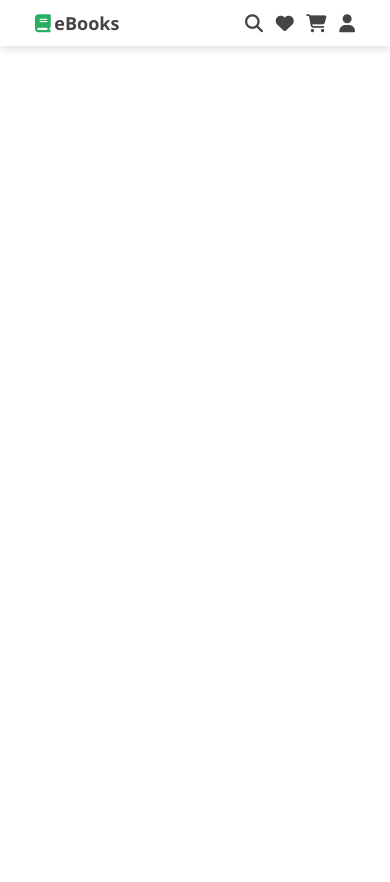
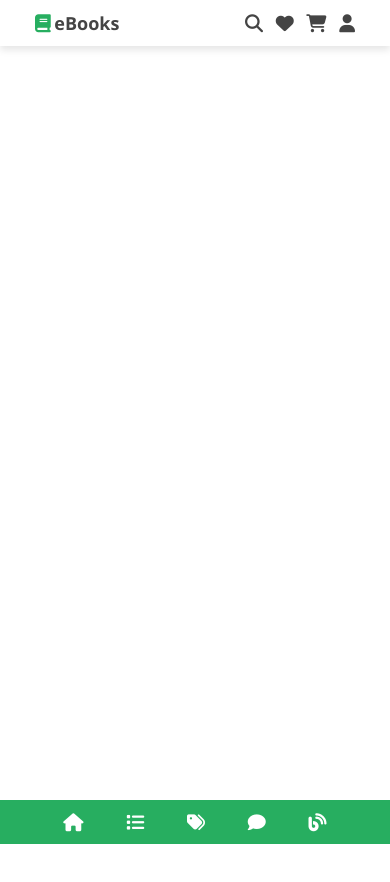
Before and after one commit to Muhammed-Nayeem/EBooks, a plain HTML site: page index.html in a window 390 px wide. Shown: the top 882 px of the page. Drawn offline with nearby package versions, Linux system fonts and the light colour scheme.

Commit message:
Bottom Navigation Markup and Style done

```diff
--- a/ASSETS/CSS/responsive.scss
+++ b/ASSETS/CSS/responsive.scss
@@ -46,6 +46,9 @@
       display: none;
     }
   }
+  .navigation {
+    display: block;
+  }
 }
 
 @media only screen and (min-width: 480px) and (max-width: 767px) {
--- /dev/null
+++ b/ASSETS/SCSS/Layouts/_bottom-navigation.scss
@@ -0,0 +1,24 @@
+.navigation {
+  background-color: $green;
+  position: fixed;
+  left: 0;
+  right: 0;
+  bottom: 0;
+  z-index: 1000;
+  display: none;
+  &__menu {
+    display: flex;
+    flex-direction: row;
+    justify-content: space-evenly;
+    align-items: center;
+    a {
+      display: inline-block;
+      font-size: 2.5rem;
+      padding: 1.8rem 2rem;
+      color: $white;
+      &:hover {
+        background-color: $darkGreen;
+      }
+    }
+  }
+}
--- a/ASSETS/SCSS/Layouts/_layout.scss
+++ b/ASSETS/SCSS/Layouts/_layout.scss
@@ -1 +1,2 @@
 @import "header";
+@import "bottom-navigation";
--- a/index.html
+++ b/index.html
@@ -52,6 +52,20 @@
     </header>
     <!-- header section end -->
 
+    <!-- bottom navigation section start -->
+    <section class="navigation">
+      <div class="container">
+        <nav class="navigation__menu">
+          <a href="#home" class="fas fa-home"></a>
+          <a href="#features" class="fas fa-list"></a>
+          <a href="#arrivals" class="fas fa-tags"></a>
+          <a href="#reviews" class="fas fa-comment"></a>
+          <a href="#blogs" class="fas fa-blog"></a>
+        </nav>
+      </div>
+    </section>
+    <!-- bottom navigation section end -->
+
     <!--[swiper js and javascript files]-->
     <script src="./ASSETS/Vendeors/SwiperJs/swiper-bundle.min.js"></script>
     <script src="./ASSETS/Javascript/app.js"></script>
```
Also changed, not shown: ASSETS/CSS/custom.css, ASSETS/CSS/responsive.css, 2 other files.
